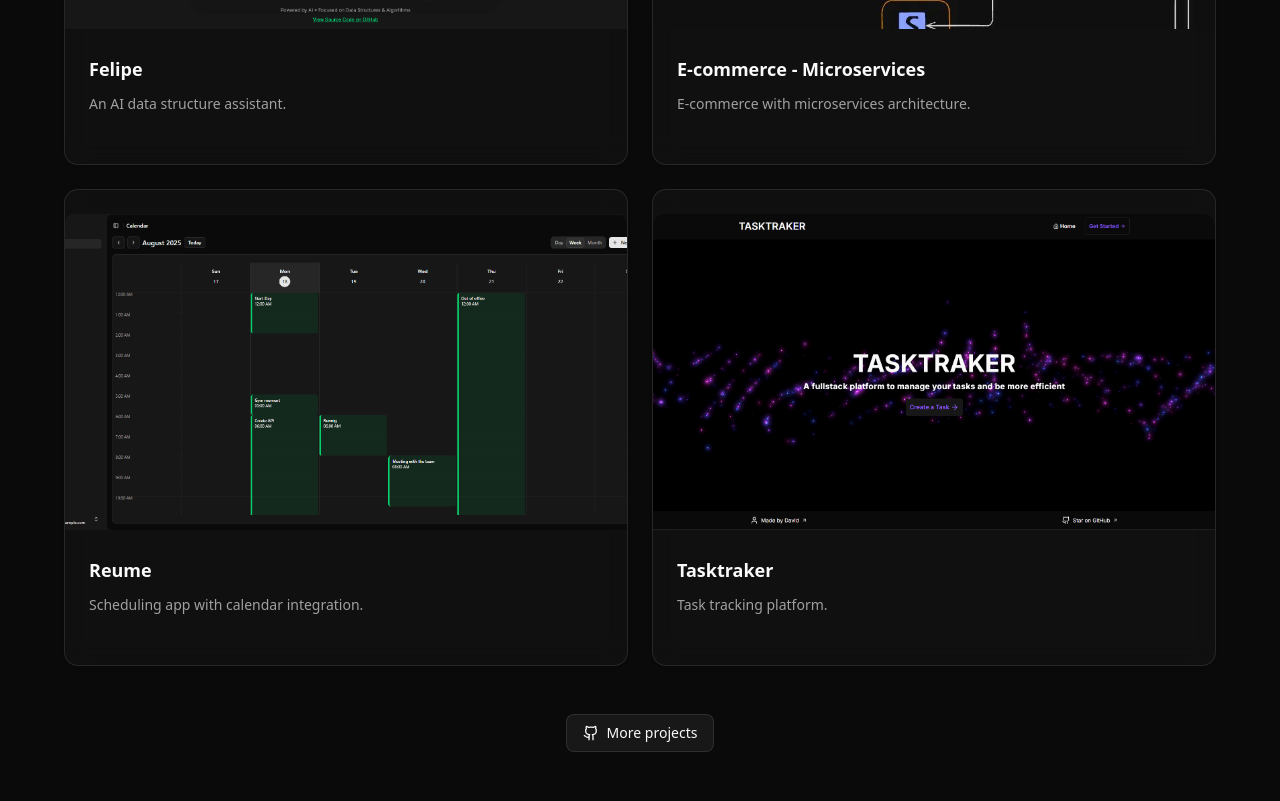
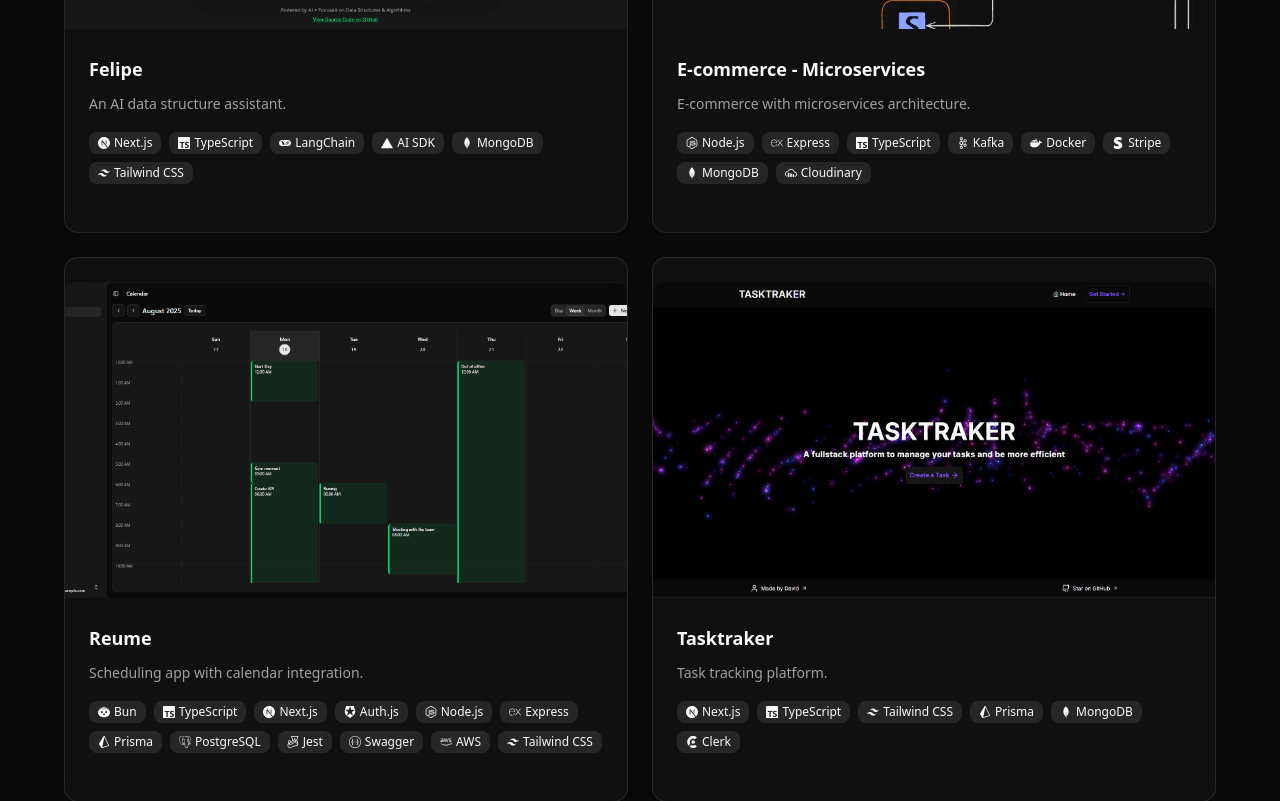
Before and after one commit to eltatata/David-Portfolio, a Next.js app: page / in a window 1280 px wide. Shown: the part 2760-3561 px from the top of the page. Built offline with nearby package versions, Linux system fonts and the light colour scheme.

Commit message:
feat: technology stack added for each project

```diff
--- a/src/components/sections/projects.tsx
+++ b/src/components/sections/projects.tsx
@@ -5,37 +5,13 @@
 import { useTranslation } from 'react-i18next';
 import { Github, ExternalLink } from 'lucide-react';
 import { Card, CardContent } from '@/components/ui/card';
+import { Badge } from '@/components/ui/badge';
 import { FadeInSection } from './fade-in-section';
+import { getProjects, Project } from '@/lib/projects-info';
 
 export function Projects() {
   const { t } = useTranslation();
-
-  const projects = [
-    {
-      title: t('projects.items.felipe.title'),
-      description: t('projects.items.felipe.description'),
-      image: '/images/felipe.webp',
-      link: 'https://github.com/eltatata/Nextjs-langchain-retrievalQA',
-    },
-    {
-      title: t('projects.items.ecommerce.title'),
-      description: t('projects.items.ecommerce.description'),
-      image: '/images/ecommerce.webp',
-      link: 'https://github.com/eltatata/Nodejs-Scalable-Ecommerce',
-    },
-    {
-      title: t('projects.items.reume.title'),
-      description: t('projects.items.reume.description'),
-      image: '/images/reume.webp',
-      link: 'https://github.com/eltatata/Reume-Frontend',
-    },
-    {
-      title: t('projects.items.tasktraker.title'),
-      description: t('projects.items.tasktraker.description'),
-      image: '/images/tasktraker.webp',
-      link: 'https://github.com/eltatata/TASKTRAKER',
-    },
-  ];
+  const projects = getProjects(t);
 
   return (
     <section id="projects" className="py-20 px-6">
@@ -45,7 +21,7 @@
         </h2>
 
         <div className="grid grid-cols-1 md:grid-cols-2 gap-6 mb-12">
-          {projects.map((project, index) => (
+          {projects.map((project: Project, index: number) => (
             <FadeInSection key={index} delay={index * 0.1}>
               <Card className="backdrop-blur-md bg-card/50 border-border hover:bg-card/70 transition-all duration-300 group">
                 <CardContent className="p-0">
@@ -67,9 +43,24 @@
                         <ExternalLink className="h-4 w-4" />
                       </Link>
                     </div>
-                    <p className="text-sm text-muted-foreground leading-relaxed">
+                    <p className="text-sm text-muted-foreground leading-relaxed mb-4">
                       {project.description}
                     </p>
+                    <div className="flex flex-wrap gap-2">
+                      {project.techStack.map((tech, techIndex) => {
+                        const IconComponent = tech.icon;
+                        return (
+                          <Badge
+                            key={techIndex}
+                            variant="secondary"
+                            className="flex items-center gap-1 text-xs"
+                          >
+                            <IconComponent className="h-3 w-3" />
+                            {tech.name}
+                          </Badge>
+                        );
+                      })}
+                    </div>
                   </div>
                 </CardContent>
               </Card>
--- /dev/null
+++ b/src/lib/projects-info.tsx
@@ -0,0 +1,103 @@
+import { IconType } from 'react-icons';
+import {
+  SiNextdotjs,
+  SiTypescript,
+  SiTailwindcss,
+  SiMongodb,
+  SiNodedotjs,
+  SiExpress,
+  SiDocker,
+  SiPostgresql,
+  SiPrisma,
+  SiJest,
+  SiSwagger,
+  SiBun,
+  SiStripe,
+  SiCloudinary,
+  SiLangchain,
+  SiVercel,
+  SiApachekafka,
+  SiAuth0,
+  SiClerk,
+} from 'react-icons/si';
+import { FaAws } from 'react-icons/fa';
+
+export interface TechStack {
+  name: string;
+  icon: IconType;
+}
+
+export interface Project {
+  title: string;
+  description: string;
+  image: string;
+  link: string;
+  techStack: TechStack[];
+}
+
+export const getProjects = (t: (key: string) => string): Project[] => [
+  {
+    title: t('projects.items.felipe.title'),
+    description: t('projects.items.felipe.description'),
+    image: '/images/felipe.webp',
+    link: 'https://github.com/eltatata/Nextjs-langchain-retrievalQA',
+    techStack: [
+      { name: 'Next.js', icon: SiNextdotjs },
+      { name: 'TypeScript', icon: SiTypescript },
+      { name: 'LangChain', icon: SiLangchain },
+      { name: 'AI SDK', icon: SiVercel },
+      { name: 'MongoDB', icon: SiMongodb },
+      { name: 'Tailwind CSS', icon: SiTailwindcss },
+    ],
+  },
+  {
+    title: t('projects.items.ecommerce.title'),
+    description: t('projects.items.ecommerce.description'),
+    image: '/images/ecommerce.webp',
+    link: 'https://github.com/eltatata/Nodejs-Scalable-Ecommerce',
+    techStack: [
+      { name: 'Node.js', icon: SiNodedotjs },
+      { name: 'Express', icon: SiExpress },
+      { name: 'TypeScript', icon: SiTypescript },
+      { name: 'Kafka', icon: SiApachekafka },
+      { name: 'Docker', icon: SiDocker },
+      { name: 'Stripe', icon: SiStripe },
+      { name: 'MongoDB', icon: SiMongodb },
+      { name: 'Cloudinary', icon: SiCloudinary },
+    ],
+  },
+  {
+    title: t('projects.items.reume.title'),
+    description: t('projects.items.reume.description'),
+    image: '/images/reume.webp',
+    link: 'https://github.com/eltatata/Reume-Frontend',
+    techStack: [
+      { name: 'Bun', icon: SiBun },
+      { name: 'TypeScript', icon: SiTypescript },
+      { name: 'Next.js', icon: SiNextdotjs },
+      { name: 'Auth.js', icon: SiAuth0 },
+      { name: 'Node.js', icon: SiNodedotjs },
+      { name: 'Express', icon: SiExpress },
+      { name: 'Prisma', icon: SiPrisma },
+      { name: 'PostgreSQL', icon: SiPostgresql },
+      { name: 'Jest', icon: SiJest },
+      { name: 'Swagger', icon: SiSwagger },
+      { name: 'AWS', icon: FaAws },
+      { name: 'Tailwind CSS', icon: SiTailwindcss },
+    ],
+  },
+  {
+    title: t('projects.items.tasktraker.title'),
+    description: t('projects.items.tasktraker.description'),
+    image: '/images/tasktraker.webp',
+    link: 'https://github.com/eltatata/TASKTRAKER',
+    techStack: [
+      { name: 'Next.js', icon: SiNextdotjs },
+      { name: 'TypeScript', icon: SiTypescript },
+      { name: 'Tailwind CSS', icon: SiTailwindcss },
+      { name: 'Prisma', icon: SiPrisma },
+      { name: 'MongoDB', icon: SiMongodb },
+      { name: 'Clerk', icon: SiClerk },
+    ],
+  },
+];
```
